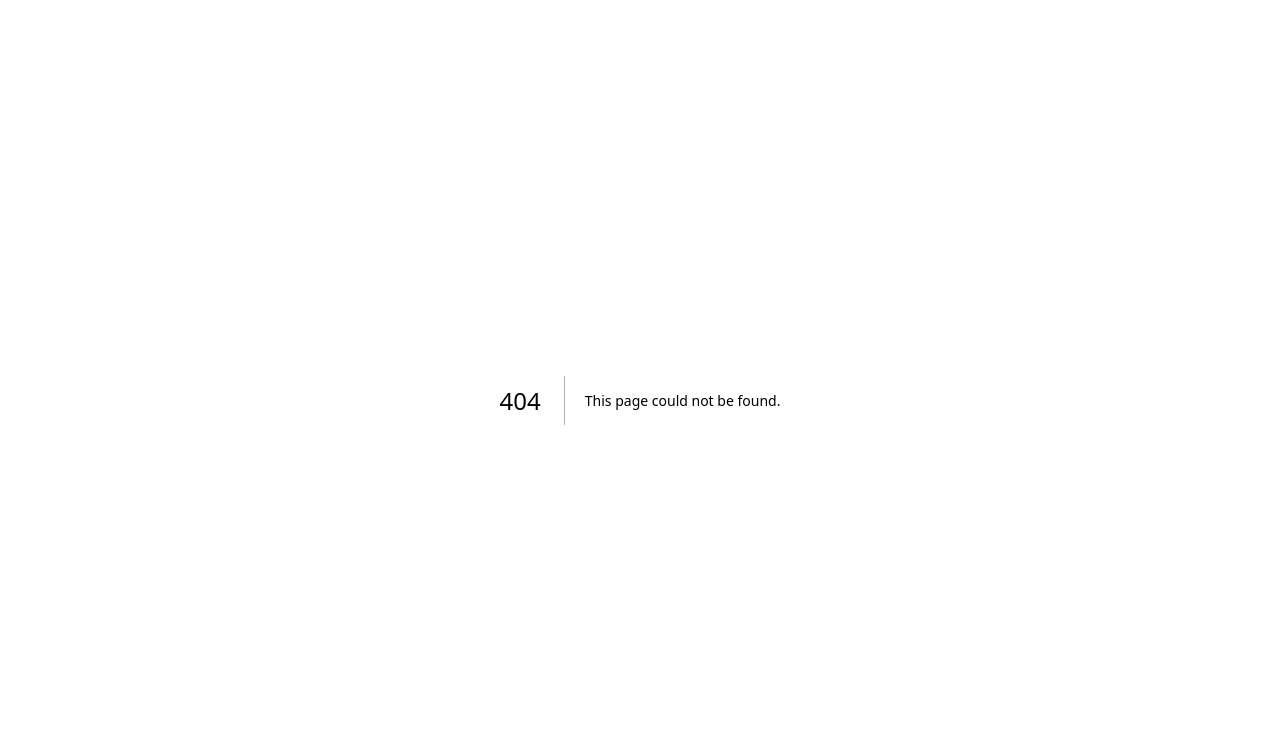
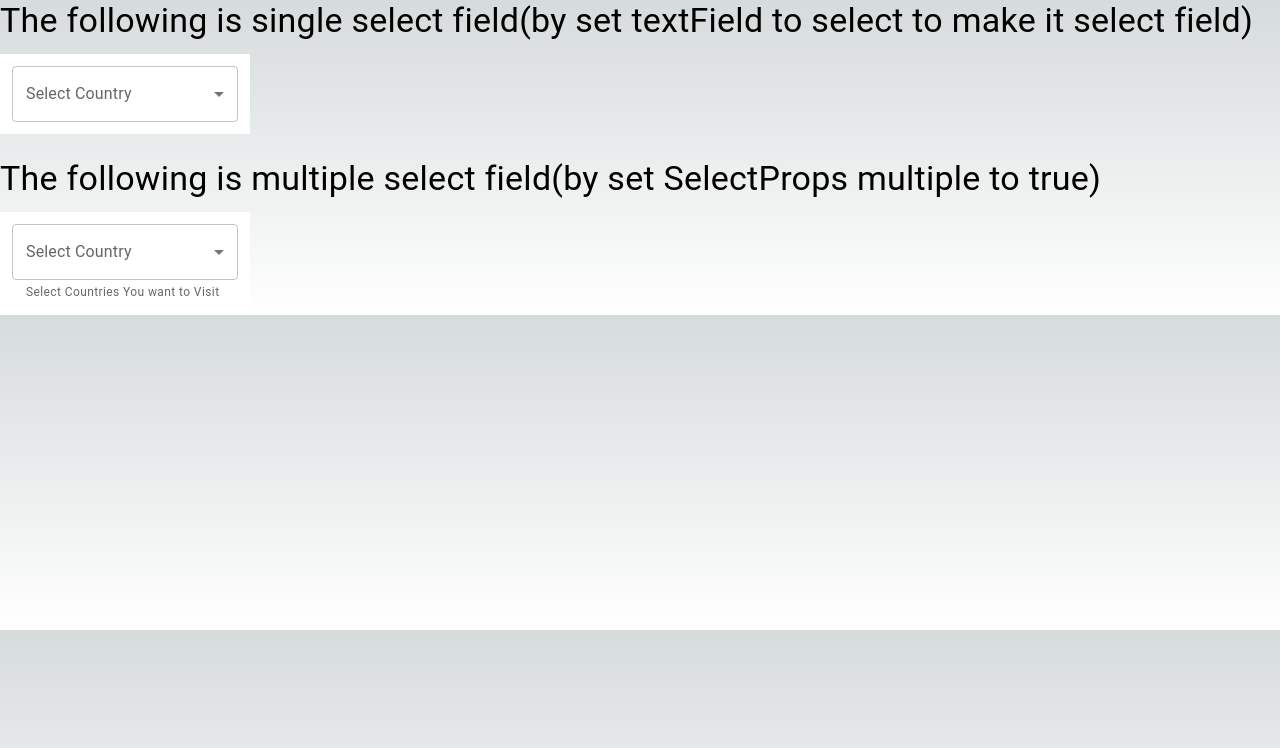
Before and after one commit to Jerryliu3547/materialuidemo, a Next.js app: page /select in a window 1280 px wide. Before the commit this address had no page. Shown: the top 748 px of the page. Built offline with nearby package versions, Linux system fonts and the light colour scheme.

Commit message:
add select to demo

```diff
--- a/src/app/home/page.js
+++ b/src/app/home/page.js
@@ -8,7 +8,10 @@ const page = () => {
     {name:'Default Theme', href: "/defaulttheme"},
     {name: 'Button', href: '/button'},
     {name: 'Toggle Button', href: '/togglebutton'},
-    {name: 'text field', href: '/textfield'},
+    {name: 'TextField', href: '/textfield'},
+    {name: 'select with TextField', href: '/select'},
+    {name: 'Radio Button', href: '/radiobutton'},
+    {name: 'Checkbox', href: '/checkbox'},
 
 
   ]
--- /dev/null
+++ b/src/app/radiobutton/page.js
@@ -0,0 +1,9 @@
+import React from 'react'
+
+const radioButtonPage = () => {
+  return (
+    <div>radioButtonPage</div>
+  )
+}
+
+export default radioButtonPage
--- /dev/null
+++ b/src/app/select/page.js
@@ -0,0 +1,66 @@
+'use client'
+import {Box, TextField, MenuItem, Typography} from '@mui/material'
+import {useState} from 'react'
+
+import React from 'react'
+
+const MuiSelect = () => {
+  const [country, setCountry] = useState('')
+  const [countries, setCountries] = useState([])
+  console.log(country)
+  console.log(countries)
+  const handleChange = (e) =>{
+    setCountry(e.target.value)
+  }
+  const handleMultipleChange = (e) =>{
+
+    setCountries(e.target.value)
+  }
+  return (
+    //single select option
+    <>
+        <Typography variant='h4' gutterBottom component='h1'>The following is single select field(by set textField to select to make it select field)</Typography>
+
+        <Box width='250px' className='bg-white p-3'>
+        <TextField
+        //select prop make the text field a select field
+            select
+            label="Select Country"
+            value={country}
+            onChange={handleChange}
+            fullWidth={true}
+        >
+            <MenuItem value="US">USD</MenuItem>
+            <MenuItem value="CN">CHINA</MenuItem>
+            <MenuItem value="JA">Japan</MenuItem>
+        </TextField>
+        </Box>
+
+        <br/>
+
+        <Typography variant='h4' gutterBottom component='h1'>The following is multiple select field(by set SelectProps multiple to true)</Typography>
+
+        <Box width='250px' className='bg-white p-3'>
+        <TextField
+        //select prop make the text field a select field
+            select
+            label="Select Country"
+            value={countries}
+            onChange={handleMultipleChange}
+            fullWidth={true}
+            SelectProps={{
+                multiple: true, //allow multiple selection
+            }}
+            helperText="Select Countries You want to Visit"
+        >
+            <MenuItem value="US">USD</MenuItem>
+            <MenuItem value="CN">CHINA</MenuItem>
+            <MenuItem value="JA">Japan</MenuItem>
+        </TextField>
+        </Box>
+
+    </>
+  )
+}
+
+export default MuiSelect
```
